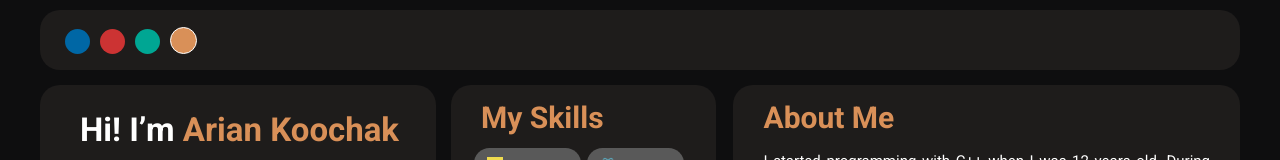
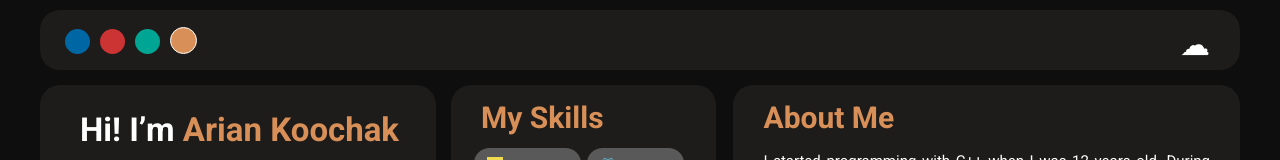
Before and after one commit to ariankoochak/PersonalWebsite, a React (Create React App) app in the folder ariankoochak/: page / in a window 1280 px wide. Shown: the top 160 px of the page. Built offline with nearby package versions, Linux system fonts and the light colour scheme.

Commit message:
add cloud button and delete cloud route

```diff
--- a/ariankoochak/src/App.jsx
+++ b/ariankoochak/src/App.jsx
@@ -2,7 +2,6 @@ import React from 'react'
 import './Assets/Styles/global.css';
 import { BrowserRouter, Route, Routes} from "react-router-dom";
 import HomePage from './Layouts/HomePage/HomePage'
-import CloudPage from './Layouts/CloudPage/CloudPage';
 
 export default function App() {
   return (
@@ -10,7 +9,6 @@ export default function App() {
           <BrowserRouter>
               <Routes>
                   <Route path="/" element={<HomePage />}></Route>
-                  <Route path="/cloud" element={<CloudPage />}></Route>
               </Routes>
           </BrowserRouter>
       </>
--- a/ariankoochak/src/Assets/Styles/global.css
+++ b/ariankoochak/src/Assets/Styles/global.css
@@ -106,7 +106,7 @@ a {
     height: 60px;
 }
 
-.color-changer-div div {
+.color-changer-div .color {
     width: 25px;
     height: 25px;
     display: inline-block;
@@ -117,6 +117,25 @@ a {
     top: 7px;
     cursor: pointer;
 }
+
+.color-changer-div .left-side{
+    width: 95%;
+    display: inline-block;
+}
+
+.color-changer-div .right-side{
+    height: 40px;
+    position: relative;
+    top: -2px;
+    display: inline-block;
+}
+
+.color-changer-div .right-side a{
+    font-size: 30px;
+    cursor: pointer;
+    text-decoration: none;
+}
+
 
 .selected-color {
     border: 1px solid white;
@@ -445,20 +464,6 @@ a {
     right: 30px;
 }
 
-.cloud-div{
-    border-radius: 20px;
-    width: 70%;
-    text-align: center;
-    padding: 30px;
-    margin: 0 auto;
-    margin-top: 30%;
-    text-decoration: none;
-    font-size: 40px;
-    font-family: "Roboto", sans-serif;
-    font-weight: 700;
-    cursor: pointer;
-}
-
 @media only screen and (max-width: 1200px) {
     .container {
         width: 90%;
@@ -610,6 +615,9 @@ a {
     .container {
         width: 90%;
     }
+    .color-changer-div .left-side{
+        width: 85%;
+    }
     .contact-and-me-data {
         width: 100%;
     }
--- a/ariankoochak/src/Components/ColorChanger/ColorChanger.jsx
+++ b/ariankoochak/src/Components/ColorChanger/ColorChanger.jsx
@@ -1,51 +1,61 @@
-import React, { useState } from 'react'
-import { useDispatch, useSelector } from 'react-redux';
-import { setBlue, setGreen, setOrange, setRed } from '../../utils/store/slices/colorSlice';
+import React, { useState } from "react";
+import { useDispatch, useSelector } from "react-redux";
+import {
+    setBlue,
+    setGreen,
+    setOrange,
+    setRed,
+} from "../../utils/store/slices/colorSlice";
 
 export default function ColorChanger() {
-    const colors = ['blue','red','green','orange']
+    const colors = ["blue", "red", "green", "orange"];
     const mainColor = useSelector((store) => store.colorSlice.mainColor);
     const [selectedColor, setSelectedColor] = useState(mainColor.name);
     const dispatch = useDispatch();
-    const handleColorClick = (e)=>{
+    const handleColorClick = (e) => {
         switch (e.target.id) {
             case "blue":
-                setSelectedColor('blue')
+                setSelectedColor("blue");
                 dispatch(setBlue());
                 break;
             case "red":
-                setSelectedColor('red')
+                setSelectedColor("red");
                 dispatch(setRed());
                 break;
             case "green":
-                setSelectedColor('green')
+                setSelectedColor("green");
                 dispatch(setGreen());
                 break;
             case "orange":
-                setSelectedColor('orange')
+                setSelectedColor("orange");
                 dispatch(setOrange());
                 break;
             default:
                 console.error("error in handleColorClick function");
         }
-    }
-    const handleRenderColors = ()=>{
-        return colors.map((color)=>{
+    };
+    const handleRenderColors = () => {
+        return colors.map((color) => {
             return (
                 <div
                     id={color}
                     key={color}
-                  className={`persian-${color}-Backgroundcolor ${color === selectedColor ? 'selected-color' : ''}`}
+                    className={`persian-${color}-Backgroundcolor ${
+                        color === selectedColor ? "selected-color" : ""
+                    } color`}
                     onClick={handleColorClick}
                 ></div>
             );
-        })
-    }
+        });
+    };
     return (
         <div
             className={`common-styles-div color-changer-div ${mainColor.backgroundColorDiv}`}
         >
-        {handleRenderColors()}
+            <div className="left-side">{handleRenderColors()}</div>
+            <div className="right-side">
+                <a href="https://mega.nz/folder/yQ11XJ6a#HKqEfDjBETz9vbxFVvbBMA" target="_blank" rel="noreferrer"> &#9729; &#65039;</a>
+            </div>
             {/* <div id = 'blue' className="persian-blue-Backgroundcolor selected-color" onClick={handleColorClick}></div>
           <div id = 'red' className="persian-red-Backgroundcolor" onClick={handleColorClick}></div>
           <div id = 'green' className="persian-green-Backgroundcolor" onClick={handleColorClick}></div>
--- a/ariankoochak/src/Layouts/CloudPage/CloudPage.jsx
+++ /dev/null
@@ -1,22 +0,0 @@
-import React, { useEffect } from 'react'
-import { useSelector } from 'react-redux';
-
-export default function CloudPage() {
-    const mainColor = useSelector((store) => store.colorSlice.mainColor);
-    useEffect(()=>{
-         window.location.href =
-             "https://mega.nz/folder/yQ11XJ6a#HKqEfDjBETz9vbxFVvbBMA";
-    },[])
-    const handleClickGoToCloud = ()=>{
-        window.location.href = "https://mega.nz/folder/yQ11XJ6a#HKqEfDjBETz9vbxFVvbBMA";
-    }
-  return (
-      <section className="main">
-          <section className="container">
-              <div className={`cloud-div ${mainColor.backgroundColorDiv} ${mainColor.color}`} onClick={handleClickGoToCloud}>
-                      Go To Cloud
-              </div>
-          </section>
-      </section>
-  );
-}
```
Lines whose indentation alone changed are shown as unchanged.
